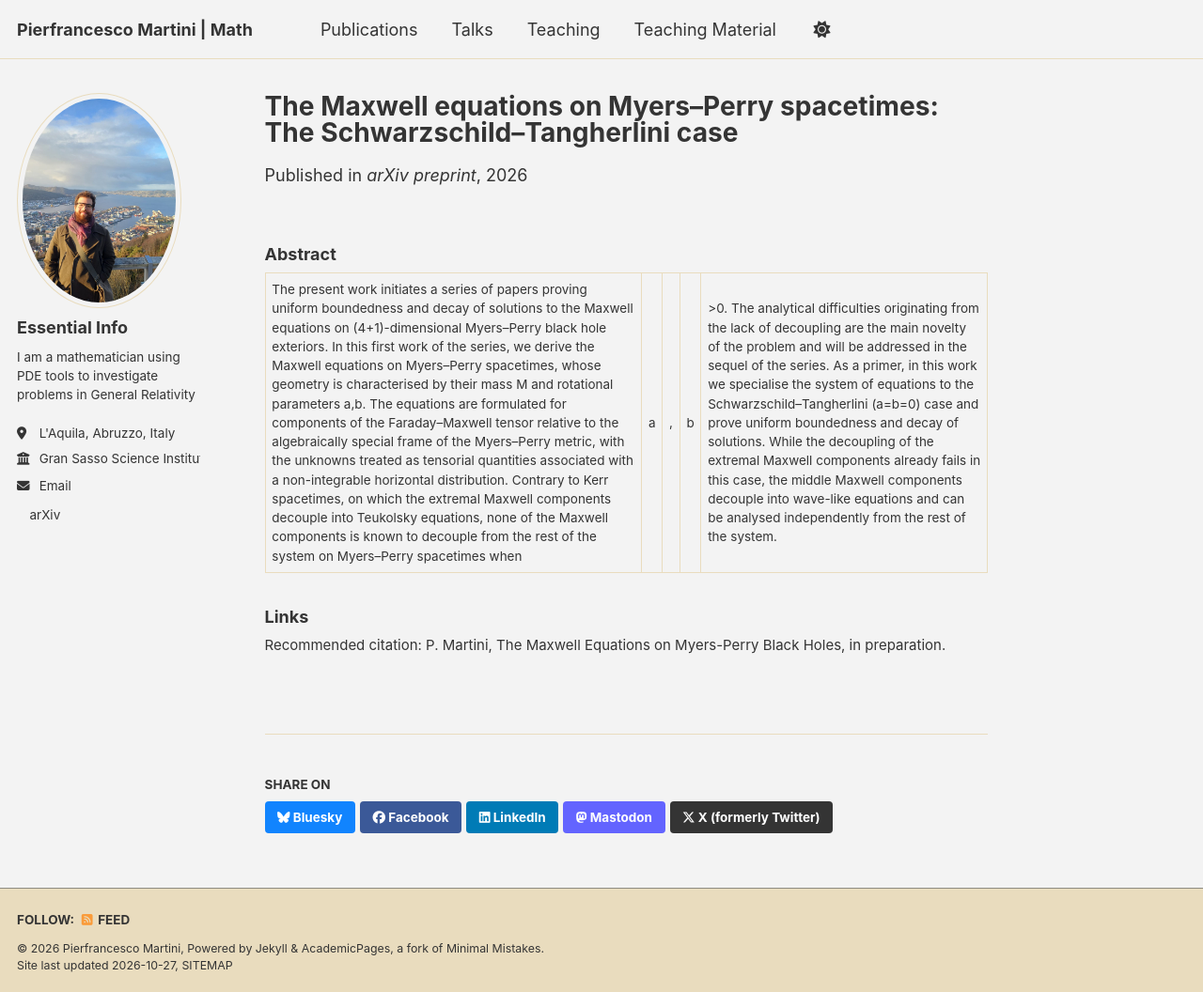
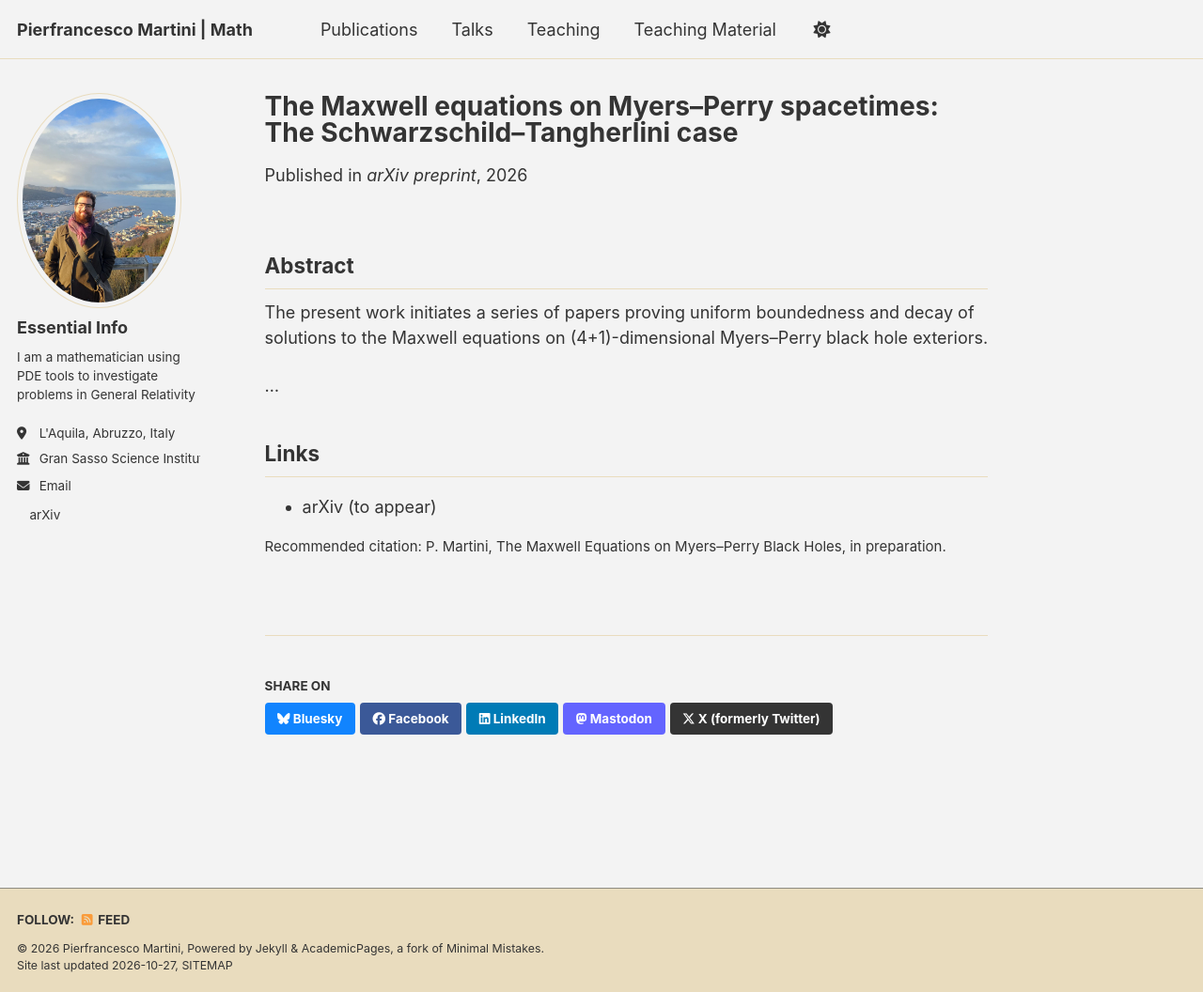
Before and after one commit to pepemartini99/pepemartini99.github.io, a Jekyll site: the page built from _publications/Martini2026.md, in a window 1280 px wide and 1056 px high. Shown: the whole window at 94% size. Built offline with Jekyll 4.4.1, drawn with Linux system fonts in a browser that asks for light colours; a style sheet for code colours, icons or effects is not loaded.

Commit message:
Revise citation and add publication details
Updated citation format and added publication date and venue.

```diff
--- a/_publications/Martini2026.md
+++ b/_publications/Martini2026.md
@@ -2,11 +2,17 @@
 title: "The Maxwell equations on Myers–Perry spacetimes: The Schwarzschild–Tangherlini case"
 collection: publications
 permalink: /publication/Martini2026
+date: 2026-11-09
 venue: "arXiv preprint"
-citation: 'P. Martini, The Maxwell Equations on Myers-Perry Black Holes, in preparation.'
+citation: "P. Martini, The Maxwell Equations on Myers–Perry Black Holes, in preparation."
 ---
-### Abstract
 
-The present work initiates a series of papers proving uniform boundedness and decay of solutions to the Maxwell equations on (4+1)-dimensional Myers--Perry black hole exteriors.	In this first work of the series, we derive the Maxwell equations on Myers--Perry spacetimes, whose geometry is characterised by their mass M and rotational parameters a,b. The equations are formulated for components of the Faraday--Maxwell tensor relative to the algebraically special frame of the Myers--Perry metric, with the unknowns treated as tensorial quantities associated with a non-integrable horizontal distribution. Contrary to Kerr spacetimes, on which the extremal Maxwell components decouple into Teukolsky equations, none of the Maxwell components is known to decouple from the rest of the system on Myers--Perry spacetimes when |a|,|b|>0. The analytical difficulties originating from the lack of decoupling are the main novelty of the problem and will be addressed in the sequel of the series. As a primer, in this work we specialise the system of equations to the Schwarzschild--Tangherlini (a=b=0) case and prove uniform boundedness and decay of solutions. While the decoupling of the extremal Maxwell components already fails in this case, the middle Maxwell components decouple into wave-like equations and can be analysed independently from the rest of the system.
+## Abstract
 
-### Links
+The present work initiates a series of papers proving uniform boundedness and decay of solutions to the Maxwell equations on (4+1)-dimensional Myers–Perry black hole exteriors.
+
+...
+
+## Links
+
+- arXiv (to appear)
```
